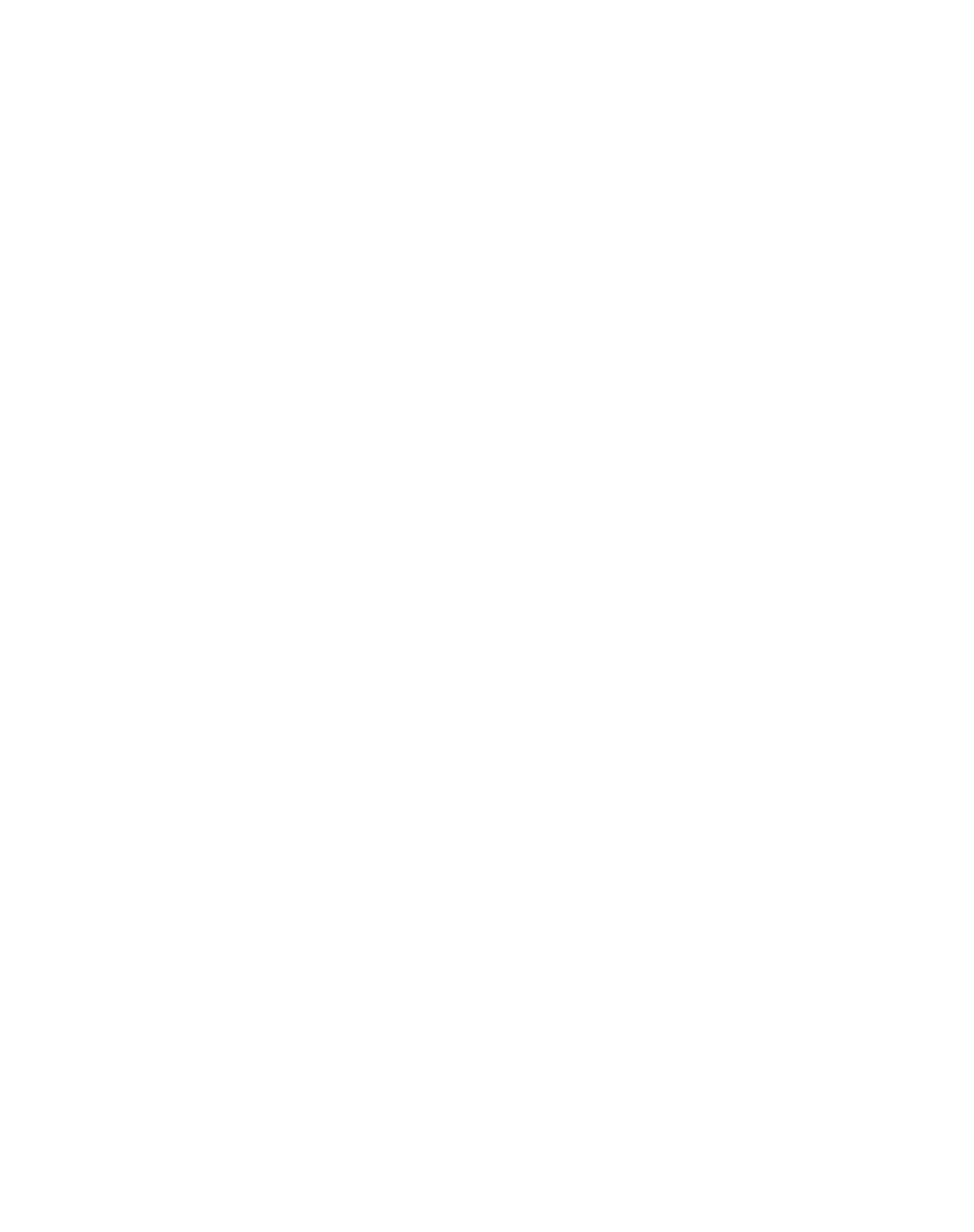
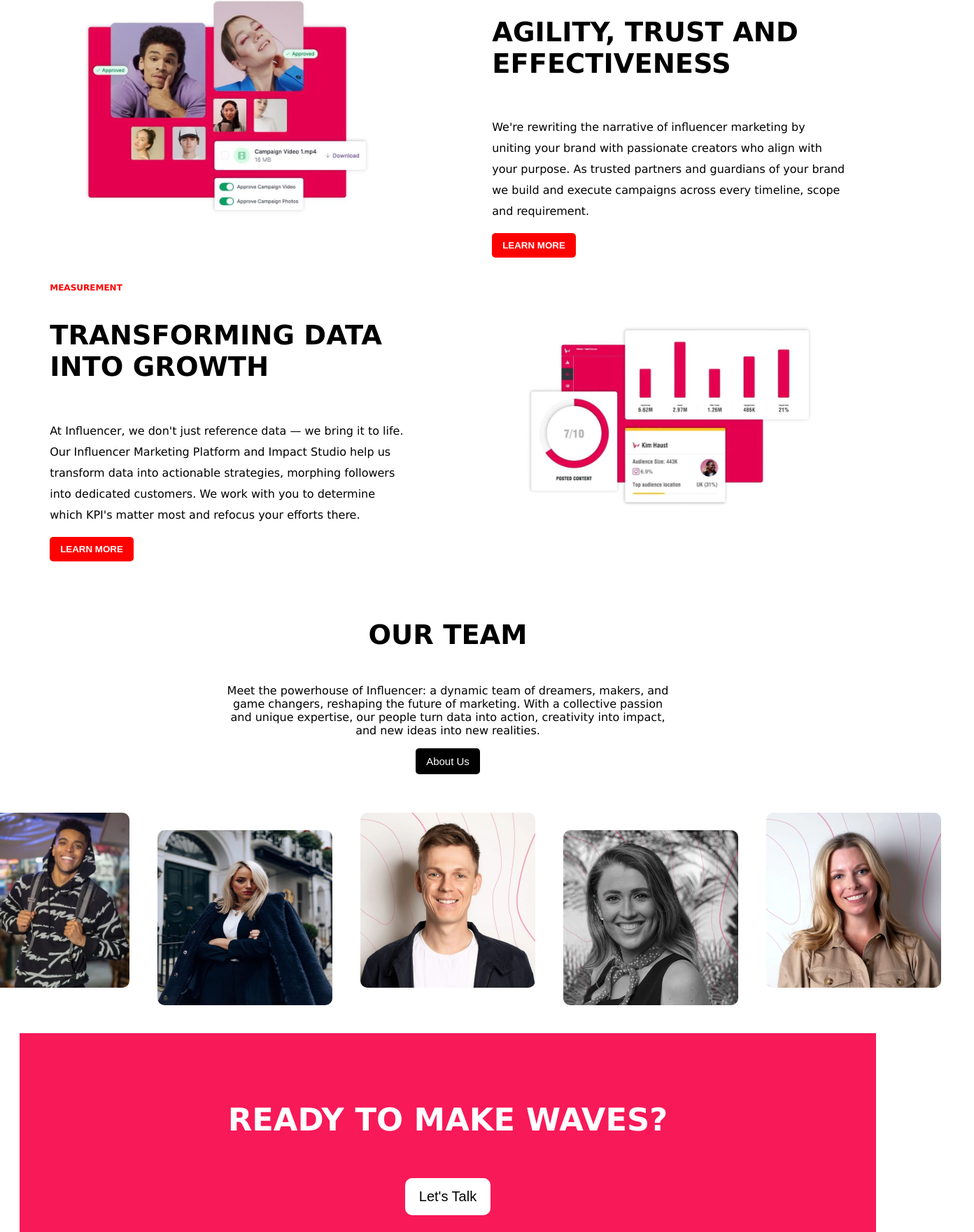
Before and after one commit to Chinmay1704/Savante_Assignment, a React (Vite) app: page / in a window 1280 px wide. Shown: the part 3003-4763 px from the top of the page at 70% size, 1392 px wide, since content can reach past the window. Before the commit the page ends 2257 px from the top, so only its background shows below. Built offline with nearby package versions, Linux system fonts and the light colour scheme.

Commit message:
add new sections

```diff
--- a/src/components/home/Home.jsx
+++ b/src/components/home/Home.jsx
@@ -5,6 +5,14 @@ import work_img_1 from "/src/assets/home_2.jpg";
 import work_img_2 from "/src/assets/home_3.jpg";
 import work_img_3 from "/src/assets/home_4.jpg";
 import work_img_4 from "/src/assets/home_5.jpg";
+import approach_img_1 from "/src/assets/home_6.jpg";
+import approach_img_2 from "/src/assets/home_7.jpg";
+import approach_img_3 from "/src/assets/home_8.jpg";
+import team_img_1 from "/src/assets/creator_1.jpg";
+import team_img_2 from "/src/assets/creator_2.jpg";
+import team_img_3 from "/src/assets/cvo.jpg";
+import team_img_4 from "/src/assets/group_director.jpg";
+import team_img_5 from "/src/assets/president.jpg";
 
 export default function Home() {
   return (
@@ -205,7 +213,168 @@ export default function Home() {
       </div>
 
       <div className="approach-container">
+        <div className="approach-title">
+          <h2>Our Approach</h2>
+        </div>
 
+        <div className="approach-content">
+          <div className="approach-content-item">
+            <div className="approach-content-item-left">
+              <span>ideas</span>
+
+              <h3>WHERE CREATIVITY MEETS DATA, MAGIC HAPPENS</h3>
+
+              <p>
+                Imagine the boldness of creativity fuelled by the precision of
+                analytics, guided by your brand&apos;s unique purpose —
+                that&apos;s the Influencer way. We design impactful campaigns
+                that captivate attention, inspire action, and boost CTR, views,
+                and conversions. Bringing your bespoke creative strategy to life
+                for game-changing commercial performance.
+              </p>
+
+              <button className="learn-more">Learn More</button>
+            </div>
+
+            <div className="approach-content-item-right">
+              <img src={approach_img_1} alt="" />
+            </div>
+          </div>
+
+          <div className="approach-content-item">
+            <div className="approach-content-item-right">
+              <img src={approach_img_2} alt="" />
+            </div>
+
+            <div className="approach-content-item-left">
+              <span>EXECUTIONAL EXCELLENCE</span>
+
+              <h3>AGILITY, TRUST AND EFFECTIVENESS</h3>
+
+              <p>
+                We&apos;re rewriting the narrative of influencer marketing by
+                uniting your brand with passionate creators who align with your
+                purpose. As trusted partners and guardians of your brand we
+                build and execute campaigns across every timeline, scope and
+                requirement.
+              </p>
+
+              <button className="learn-more">Learn More</button>
+            </div>
+          </div>
+
+          <div className="approach-content-item">
+            <div className="approach-content-item-left">
+              <span>MEASUREMENT</span>
+
+              <h3>TRANSFORMING DATA INTO GROWTH</h3>
+
+              <p>
+                At Influencer, we don&apos;t just reference data — we bring it
+                to life. Our Influencer Marketing Platform and Impact Studio
+                help us transform data into actionable strategies, morphing
+                followers into dedicated customers. We work with you to
+                determine which KPI&apos;s matter most and refocus your efforts
+                there.
+              </p>
+
+              <button className="learn-more">Learn More</button>
+            </div>
+
+            <div className="approach-content-item-right">
+              <img src={approach_img_3} alt="" />
+            </div>
+          </div>
+        </div>
+      </div>
+
+      <div className="team-container">
+        <div className="team-heading">
+          <h2>our Team</h2>
+
+          <p>
+            Meet the powerhouse of Influencer: a dynamic team of dreamers,
+            makers, and game changers, reshaping the future of marketing. With a
+            collective passion and unique expertise, our people turn data into
+            action, creativity into impact, and new ideas into new realities.
+          </p>
+
+          <button>About Us</button>
+        </div>
+
+        <div className="team-photo">
+          <img src={team_img_1} alt="" />
+          <img src={team_img_2} alt="" />
+          <img src={team_img_3} alt="" />
+          <img src={team_img_4} alt="" />
+          <img src={team_img_5} alt="" />
+        </div>
+      </div>
+
+      <div className="contact">
+        <h2>Ready to make waves?</h2>
+
+        <button>Let&apos;s Talk</button>
+      </div>
+
+      <div className="footer-container">
+        <div className="footer-logo">
+          <span className="logo">
+            <i className="fa-brands fa-neos"></i>
+          </span>
+          <span className="title">Influencer</span>
+        </div>
+
+        <div className="footer-content">
+          <div className="footer-item">
+            <ul>
+              <li className="head">Product</li>
+              <li>Brands</li>
+              <li>Measurement</li>
+              <li>Creators</li>
+            </ul>
+          </div>
+
+          <div className="footer-item">
+            <ul>
+              <li className="head">Company</li>
+              <li>About</li>
+              <li>Careers</li>
+              <li>Contact</li>
+            </ul>
+          </div>
+
+          <div className="footer-item">
+            <ul>
+              <li className="head">Resources</li>
+              <li>Work</li>
+              <li>Resources</li>
+            </ul>
+          </div>
+
+          <div className="footer-item">
+            <ul>
+              <li className="head">Social</li>
+              <li>Instagram</li>
+              <li>X</li>
+              <li>LinkedIn</li>
+              <li>Facebook</li>
+              <li>TikTok</li>
+              <li>YouTube</li>
+            </ul>
+          </div>
+
+          <div className="footer-item">
+            <ul>
+              <li className="head">Legal</li>
+              <li>Platform terms</li>
+              <li>Privacy</li>
+              <li>LinkedIn</li>
+              <li>Creator Team UK</li>
+              <li>Creator Team US</li>
+            </ul>
+          </div>
+        </div>
       </div>
     </>
   );
--- a/src/components/home/home.css
+++ b/src/components/home/home.css
@@ -174,3 +174,181 @@
     text-wrap: wrap;
     line-height: 1.2;
 }
+
+.approach-container{
+    margin: 50px 0;
+}
+
+.approach-title{
+    display: flex;
+    justify-content: center;
+    align-items: center;
+    font-size: 2rem;
+    text-transform: uppercase;
+}
+
+.approach-content-item{
+    display: flex;
+    justify-content: space-around;
+    align-items: center;
+    margin: 30px 0;
+}
+
+.approach-content-item-left{
+    width: 40%;
+    display: flex;
+    flex-direction: column;
+}
+
+.approach-content-item-left > span{
+    font-size: 12px;
+    text-transform: uppercase;
+    color: red;
+    font-weight: 700;
+}
+
+.approach-content-item-left > h3{
+    font-weight: 700;
+    font-size: 2.4rem;
+}
+
+.approach-content-item-left > p{
+    line-height: 30px;
+}
+
+.approach-content-item-left > button{
+    padding: 10px 15px;
+    text-transform: uppercase;
+    color: white;
+    font-weight: 600;
+    width: fit-content;
+    background: red;
+    border: none;
+    border-radius: 5px;
+}
+
+.approach-content-item-right{
+    width: 40%;
+}
+
+.approach-content-item-right > img{
+    width: 100%;
+    height: 60%;
+}
+
+.team-container{
+    display: flex;
+    justify-content: center;
+    align-items: center;
+    flex-direction: column;
+    margin: 40px 0;
+    gap: 30px;
+}
+
+.team-heading{
+    display: flex;
+    justify-content: center;
+    align-items: center;
+    flex-direction: column;
+    text-align: center;
+    width: 50%;
+}
+
+.team-heading > h2{
+    text-transform: uppercase;
+    font-weight: 800;
+    font-size: 2.4rem;
+}
+
+.team-heading > button{
+    padding: 10px 15px;
+    font-size: 15px;
+    border: none;
+    background-color: black;
+    color: white;
+    border-radius: 5px;
+}
+
+.team-photo{
+    display: flex;
+    justify-content: center;
+    align-items: center;
+    gap: 40px;
+}
+
+.team-photo > img{
+    height: 250px;
+    width: 250px;
+    border-radius: 10px;
+}
+
+.team-photo > img:nth-child(even){
+    margin-top: 50px;
+}
+
+.contact{
+    margin: 20px;
+    padding: 60px;
+    color: white;
+    background: rgb(248, 25, 88);
+    display: flex;
+    justify-content: center;
+    align-items: center;
+    flex-direction: column;
+    gap: 20px;
+}
+
+.contact > h2{
+    text-transform: uppercase;
+    font-size: 2.8rem;
+    font-weight: 800;
+}
+
+.contact > button{
+    padding: 15px 20px;
+    font-size: 20px;
+    color: black;
+    background: white;
+    border: none;
+    border-radius: 10px;
+}
+
+.footer-container{
+    margin: 40px 0;
+    display: flex;
+    justify-content: space-between;
+    align-items: center;
+}
+
+.footer-logo{
+    display: flex;
+    justify-content: flex-start;
+    align-items: start;
+    padding-left: 35px;
+    gap: 10px;
+    font-size: 20px;
+}
+
+.footer-logo .logo{
+    transform: rotate(20deg);
+    color: red;
+}
+
+.footer-content{
+    display: flex;
+    justify-content: space-around;
+    align-items: start;
+    gap: 40px;
+    width: 55%;
+}
+
+.footer-content ul{
+    line-height: 2.5rem;
+    list-style-type: none;
+    color: rgb(87, 87, 87);
+}
+
+.footer-content ul .head{
+    text-transform: uppercase;
+    font-weight: 700;
+}
```
Also changed, not shown: src/assets/home_6.jpg.
